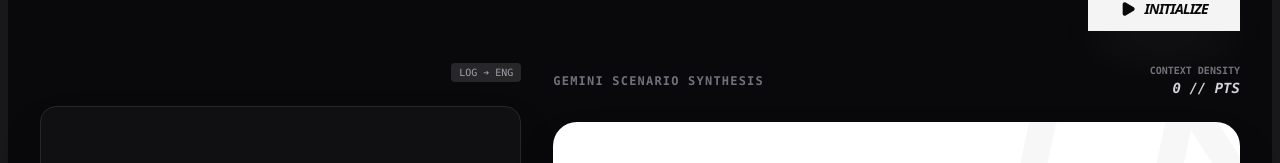
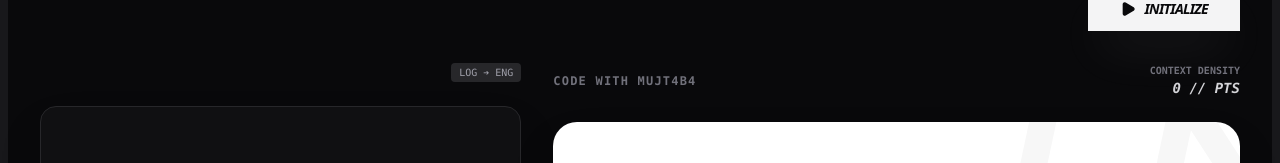
Before and after one commit to SyedMujtabaAly/survelliance_bot, a React (Vite) app: page / in a window 1280 px wide. Shown: the part 148-311 px from the top of the page. Built offline with nearby package versions, Linux system fonts and the light colour scheme.

Commit message:
feat: Update scenario synthesis header
Replaces "Gemini Scenario Synthesis" with "CODE WITH MUJT4B4" in the scenario synthesis header to reflect branding.

```diff
--- a/src/App.tsx
+++ b/src/App.tsx
@@ -476,7 +476,7 @@ export default function App() {
         {/* Right Column: Scenario Synthesis */}
         <section className="col-span-12 lg:col-span-7 flex flex-col gap-6">
           <div className="flex justify-between items-center">
-            <h2 className="text-xs font-bold uppercase tracking-widest text-zinc-500 font-mono">Gemini Scenario Synthesis</h2>
+            <h2 className="text-xs font-bold uppercase tracking-widest text-zinc-500 font-mono">CODE WITH MUJT4B4</h2>
             <div className="flex gap-4">
               <div className="flex flex-col items-end">
                 <span className="text-[10px] font-bold text-zinc-500 uppercase font-mono">Context Density</span>
```
